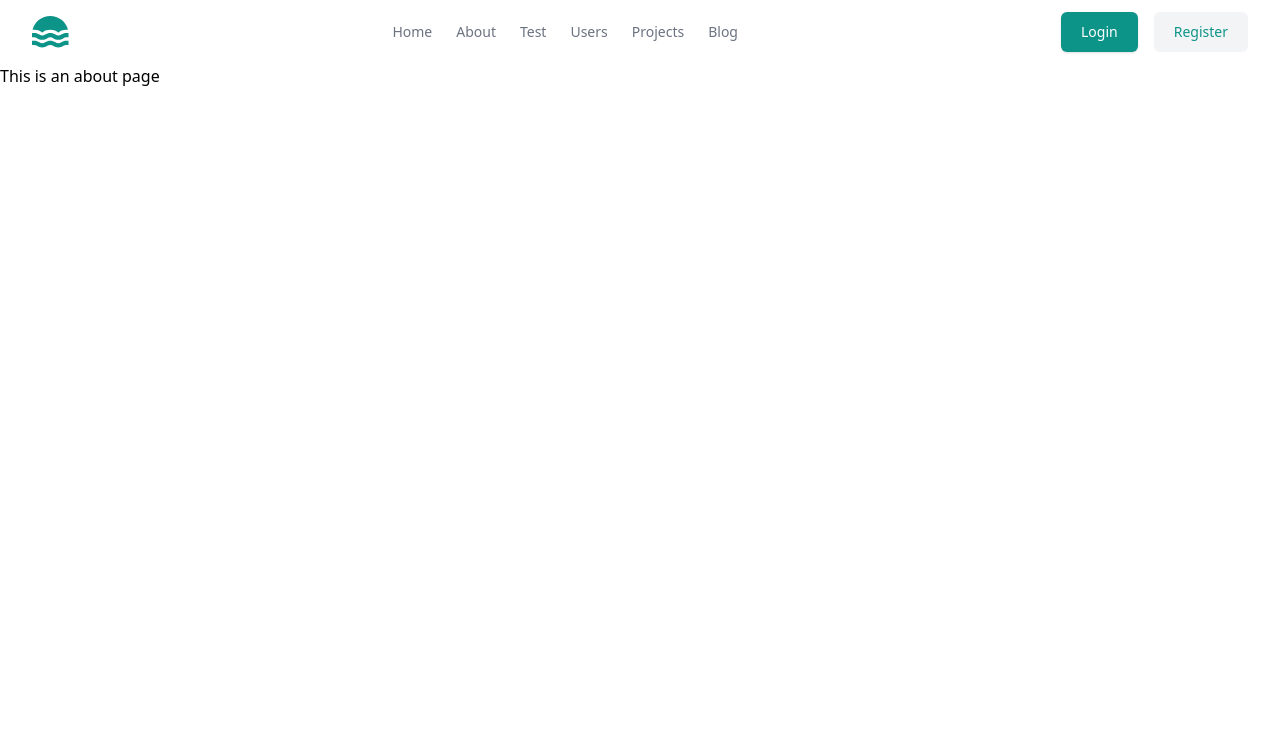
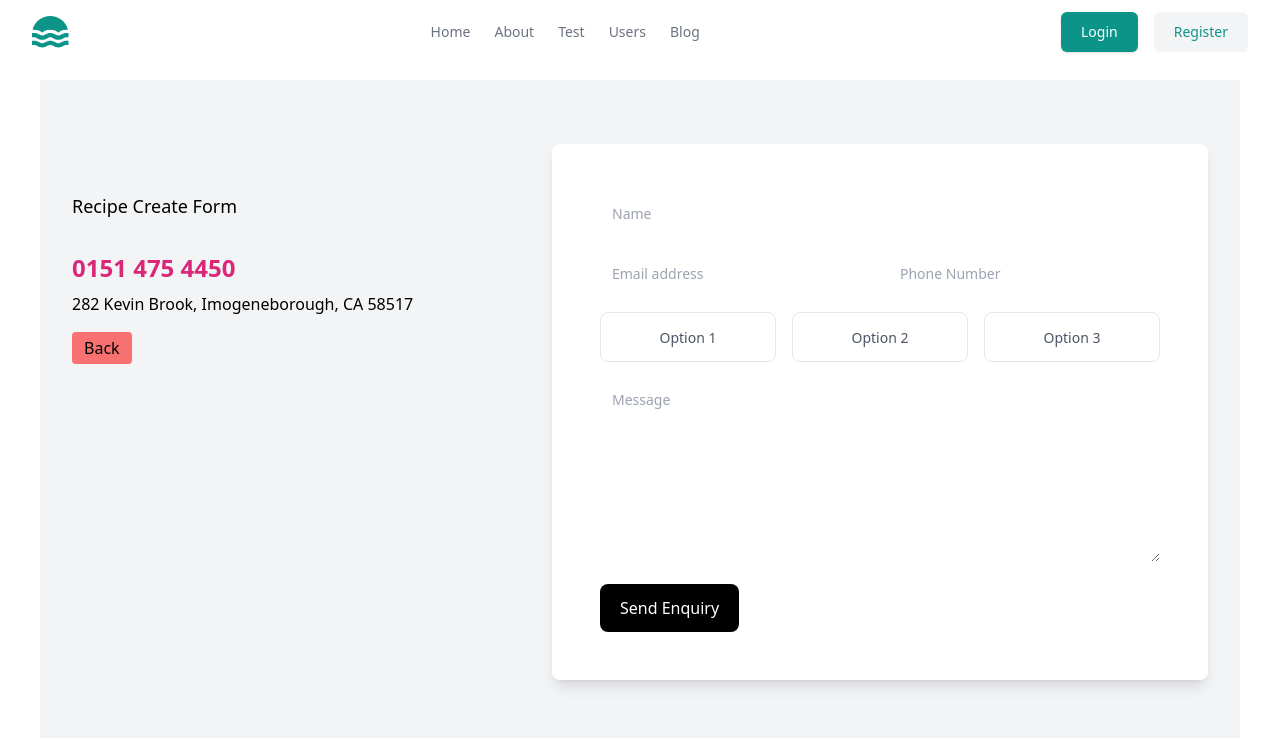
Before and after one commit to aungNyeinChan93/Vue_laravel, a Vue app in the folder frontend_vue/: page /about in a window 1280 px wide. Shown: the top 738 px of the page. Built offline with nearby package versions, Linux system fonts and the light colour scheme.

Commit message:
added -> recipesList

```diff
--- a/frontend_vue/src/App.vue
+++ b/frontend_vue/src/App.vue
@@ -17,7 +17,7 @@
           <nav aria-label="Global">
             <ul class="flex items-center gap-6 text-sm">
               <li>
-                <router-link class="text-gray-500 transition hover:text-gray-500/75" to="/home">Home</router-link>
+                <router-link class="text-gray-500 transition hover:text-gray-500/75" to="/">Home</router-link>
               </li>
 
               <li>
@@ -30,10 +30,6 @@
 
               <li>
                 <router-link class="text-gray-500 transition hover:text-gray-500/75" to="/users">Users</router-link>
-              </li>
-
-              <li>
-                <a class="text-gray-500 transition hover:text-gray-500/75" href="#"> Projects </a>
               </li>
 
               <li>
--- /dev/null
+++ b/frontend_vue/src/components/RecipeCard.vue
@@ -0,0 +1,24 @@
+<template>
+    <router-link :to="{ name: 'recipeDetail',params:{id:recipe.id}  }" class="group block">
+        <img :src="recipe.photo"
+            alt="" class="aspect-square w-full rounded object-cover" />
+
+        <div class="mt-3">
+
+            <h3 class="font-medium text-gray-900 group-hover:underline group-hover:underline-offset-4">
+                {{ recipe.title }}
+            </h3>
+
+            <p class="mt-1 text-sm text-gray-700">{{ recipe.id }}</p>
+        </div>
+    </router-link>
+</template>
+
+<script>
+export default {
+    props:['id','recipe'],
+    setup(props) {
+
+    },
+}
+</script>
--- /dev/null
+++ b/frontend_vue/src/components/RecipeCreateForm.vue
@@ -0,0 +1,95 @@
+<template>
+    <section class="bg-gray-100">
+        <div class="mx-auto max-w-screen-xl px-4 py-16 sm:px-6 lg:px-8">
+            <div class="grid grid-cols-1 gap-x-16 gap-y-8 lg:grid-cols-5">
+                <div class="lg:col-span-2 lg:py-12">
+                    <p class="max-w-xl text-lg">
+                        Recipe Create Form
+                    </p>
+
+                    <div class="mt-8">
+                        <a href="#" class="text-2xl font-bold text-pink-600"> 0151 475 4450 </a>
+
+                        <address class="mt-2 not-italic">282 Kevin Brook, Imogeneborough, CA 58517</address>
+
+                        <button class="px-3 py-1 mt-4 bg-red-400 rounded ">
+                            <router-link
+                                :to="{ name: 'home' }">Back
+                            </router-link>
+                        </button>
+                    </div>
+                </div>
+
+                <div class="rounded-lg bg-white p-8 shadow-lg lg:col-span-3 lg:p-12">
+                    <form action="#" class="space-y-4">
+                        <div>
+                            <label class="sr-only" for="name">Name</label>
+                            <input class="w-full rounded-lg border-gray-200 p-3 text-sm" placeholder="Name" type="text"
+                                id="name" />
+                        </div>
+
+                        <div class="grid grid-cols-1 gap-4 sm:grid-cols-2">
+                            <div>
+                                <label class="sr-only" for="email">Email</label>
+                                <input class="w-full rounded-lg border-gray-200 p-3 text-sm" placeholder="Email address"
+                                    type="email" id="email" />
+                            </div>
+
+                            <div>
+                                <label class="sr-only" for="phone">Phone</label>
+                                <input class="w-full rounded-lg border-gray-200 p-3 text-sm" placeholder="Phone Number"
+                                    type="tel" id="phone" />
+                            </div>
+                        </div>
+
+                        <div class="grid grid-cols-1 gap-4 text-center sm:grid-cols-3">
+                            <div>
+                                <label for="Option1"
+                                    class="block w-full cursor-pointer rounded-lg border border-gray-200 p-3 text-gray-600 hover:border-black has-[:checked]:border-black has-[:checked]:bg-black has-[:checked]:text-white"
+                                    tabindex="0">
+                                    <input class="sr-only" id="Option1" type="radio" tabindex="-1" name="option" />
+
+                                    <span class="text-sm"> Option 1 </span>
+                                </label>
+                            </div>
+
+                            <div>
+                                <label for="Option2"
+                                    class="block w-full cursor-pointer rounded-lg border border-gray-200 p-3 text-gray-600 hover:border-black has-[:checked]:border-black has-[:checked]:bg-black has-[:checked]:text-white"
+                                    tabindex="0">
+                                    <input class="sr-only" id="Option2" type="radio" tabindex="-1" name="option" />
+
+                                    <span class="text-sm"> Option 2 </span>
+                                </label>
+                            </div>
+
+                            <div>
+                                <label for="Option3"
+                                    class="block w-full cursor-pointer rounded-lg border border-gray-200 p-3 text-gray-600 hover:border-black has-[:checked]:border-black has-[:checked]:bg-black has-[:checked]:text-white"
+                                    tabindex="0">
+                                    <input class="sr-only" id="Option3" type="radio" tabindex="-1" name="option" />
+
+                                    <span class="text-sm"> Option 3 </span>
+                                </label>
+                            </div>
+                        </div>
+
+                        <div>
+                            <label class="sr-only" for="message">Message</label>
+
+                            <textarea class="w-full rounded-lg border-gray-200 p-3 text-sm" placeholder="Message"
+                                rows="8" id="message"></textarea>
+                        </div>
+
+                        <div class="mt-4">
+                            <button type="submit"
+                                class="inline-block w-full rounded-lg bg-black px-5 py-3 font-medium text-white sm:w-auto">
+                                Send Enquiry
+                            </button>
+                        </div>
+                    </form>
+                </div>
+            </div>
+        </div>
+    </section>
+</template>
--- a/frontend_vue/src/components/TableComponent.vue
+++ b/frontend_vue/src/components/TableComponent.vue
@@ -11,7 +11,7 @@
             </thead>
 
             <tbody class="divide-y divide-gray-200">
-                <TableRole  v-for="user in users" :key="user.id" :user="user"/>
+                <TableRole  v-for="user in users" :key="user.id" :user="user" />
             </tbody>
         </table>
     </div>
--- a/frontend_vue/src/router/index.js
+++ b/frontend_vue/src/router/index.js
@@ -1,5 +1,5 @@
 import { createRouter, createWebHistory } from 'vue-router'
-import HomeView from '../views/HomeView.vue'
+
 
 const router = createRouter({
   history: createWebHistory(import.meta.env.BASE_URL),
@@ -7,14 +7,11 @@ const router = createRouter({
     {
       path: '/',
       name: 'home',
-      component: HomeView,
+      component: ()=> import('@v/HomeView.vue'),
     },
     {
       path: '/about',
       name: 'about',
-      // route level code-splitting
-      // this generates a separate chunk (About.[hash].js) for this route
-      // which is lazy-loaded when the route is visited.
       component: () => import('../views/AboutView.vue'),
     },
     {
@@ -27,6 +24,13 @@ const router = createRouter({
       name: 'users',
       component: () => import('../views/UsersView.vue'),
     },
+    {
+      path: '/recipes/:id',
+      name: 'recipeDetail',
+      component: () => import('@/views/DetailView.vue'),
+      props:true
+    },
+
   ],
 })
 
--- /dev/null
+++ b/frontend_vue/src/stores/useRecipesStore.js
@@ -0,0 +1,19 @@
+import axios from "axios";
+import { defineStore } from "pinia";
+import { ref } from "vue";
+
+
+export const useRecipesStore = defineStore('recipes', () => {
+    const recipes = ref([]);
+
+    const recipesDataFetch = async () => {
+        try {
+            const res = await axios.get('/api/recipes');
+            recipes.value = res.data.recipes
+        } catch (e) {
+            console.log(e);
+        }
+    }
+
+    return { recipes, recipesDataFetch }
+});
--- a/frontend_vue/src/views/AboutView.vue
+++ b/frontend_vue/src/views/AboutView.vue
@@ -1,5 +1,13 @@
 <template>
-  <div class="about">
-    <h1>This is an about page</h1>
+  <div class="container mx-auto px-10 my-4">
+    <RecipeCreateForm/>
   </div>
 </template>
+
+<script setup>
+import RecipeCreateForm from '@/components/RecipeCreateForm.vue';
+</script>
+
+<style lang="scss" scoped>
+
+</style>
--- /dev/null
+++ b/frontend_vue/src/views/DetailView.vue
@@ -0,0 +1,52 @@
+<template>
+    <section class="container px-10 mx-auto my-6">
+        <div class="mx-auto max-w-screen-xl px-4 py-8 sm:px-6 lg:px-8">
+            <div class="grid grid-cols-1 gap-4 md:grid-cols-2 md:items-center md:gap-8">
+                <div>
+                    <div class="max-w-lg md:max-w-none">
+                        <h2 class="text-2xl font-semibold text-gray-900 sm:text-3xl">
+                            {{ recipe.title }}
+                        </h2>
+
+                        <p class="mt-4 text-gray-700">
+                            {{ recipe.description }}
+                        </p>
+
+                        <button class="px-4 py-1 mt-4 rounded-md bg-green-500 hover:bg-green-300 ">
+                            <router-link :to="{ name: 'home' }">Back</router-link>
+                        </button>
+                    </div>
+                </div>
+
+                <div>
+                    <img :src="recipe.photo" class="rounded" alt="" />
+                </div>
+            </div>
+        </div>
+    </section>
+</template>
+
+
+<script setup>
+import axios from 'axios';
+import { defineProps, onMounted, ref } from 'vue';
+
+const props = defineProps({
+    id: {
+        type: Number
+    }
+});
+
+const recipe = ref({});
+
+const recipeData = async () => {
+    const res = await axios.get('/api/recipes/' + props.id)
+    recipe.value = res.data.recipe
+    // console.log(recipe.value);
+}
+
+onMounted(() => {
+    recipeData();
+});
+
+</script>
--- a/frontend_vue/src/views/Testview.vue
+++ b/frontend_vue/src/views/Testview.vue
@@ -1,10 +1,13 @@
 <template>
     <div class="container mx-auto px-10 grid grid-cols-4 gap-6 my-10">
         <UsersComponent v-for="category in testStore.categories" :key="category.id" :category="category"/>
+
+
     </div>
 </template>
 
 <script setup>
+
 import UsersComponent from '@/components/UsersComponent.vue';
 import { onMounted } from 'vue';
 import { useTestStore } from '@/stores/useTest';
--- a/frontend_vue/vite.config.js
+++ b/frontend_vue/vite.config.js
@@ -3,6 +3,7 @@ import { fileURLToPath, URL } from 'node:url'
 import { defineConfig } from 'vite'
 import vue from '@vitejs/plugin-vue'
 import vueDevTools from 'vite-plugin-vue-devtools'
+import path from "path"
 
 // https://vite.dev/config/
 export default defineConfig({
@@ -13,7 +14,8 @@ export default defineConfig({
   resolve: {
     alias: {
       '@': fileURLToPath(new URL('./src', import.meta.url)),
-      '@v': fileURLToPath(new URL('./src/view', import.meta.url))
+      '@v': fileURLToPath(new URL('./src/views', import.meta.url)),
+      '@component': path.resolve(__dirname, './src/component'),
     },
   },
 })
```
Also changed, not shown: frontend_vue/src/views/HomeView.vue (+35 -3 lines).
